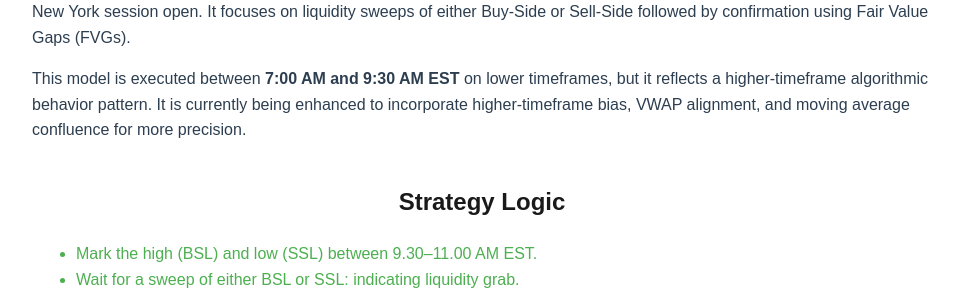
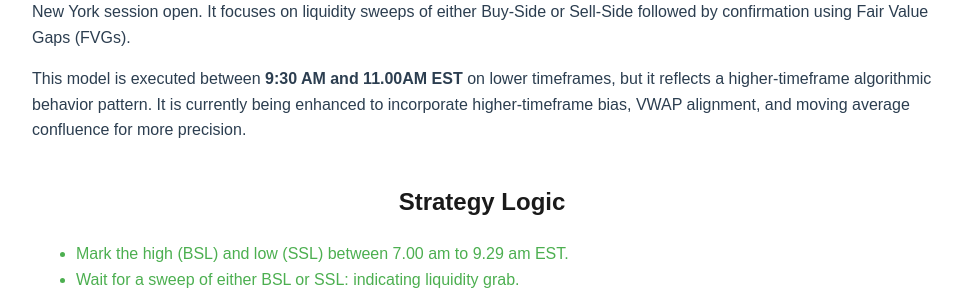
Before and after one commit to JobinJose43/JobinsWebsite, a plain HTML site: page nyam.html in a window 1280 px wide. Shown: the part 498-794 px from the top of the page, without its empty margins (158-1121 px from the left). Drawn offline with Linux system fonts and the light colour scheme.

Commit message:
Update nyam.html

```diff
--- a/nyam.html
+++ b/nyam.html
@@ -81,14 +81,14 @@
                 The New York ATM Model is a structured intraday strategy designed to capture algorithmic stop-hunts and reversals during the New York session open. It focuses on liquidity sweeps of either Buy-Side or Sell-Side followed by confirmation using Fair Value Gaps (FVGs).
             </p>
             <p>
-                This model is executed between <strong>7:00 AM and 9:30 AM EST</strong> on lower timeframes, but it reflects a higher-timeframe algorithmic behavior pattern. It is currently being enhanced to incorporate higher-timeframe bias, VWAP alignment, and moving average confluence for more precision.
+                This model is executed between <strong>9:30 AM and 11.00AM EST</strong> on lower timeframes, but it reflects a higher-timeframe algorithmic behavior pattern. It is currently being enhanced to incorporate higher-timeframe bias, VWAP alignment, and moving average confluence for more precision.
             </p>
         </div>
 
         <div class="section">
             <h2>Strategy Logic</h2>
             <ul>
-                <li>Mark the high (BSL) and low (SSL) between 9.30–11.00 AM EST.</li>
+                <li>Mark the high (BSL) and low (SSL) between 7.00 am to 9.29 am EST.</li>
                 <li>Wait for a sweep of either BSL or SSL: indicating liquidity grab.</li>
                 <li>Detect a valid Fair Value Gap (FVG) in the opposite direction.</li>
                 <li>Enter only after a confirmed close through the FVG.</li>
```
